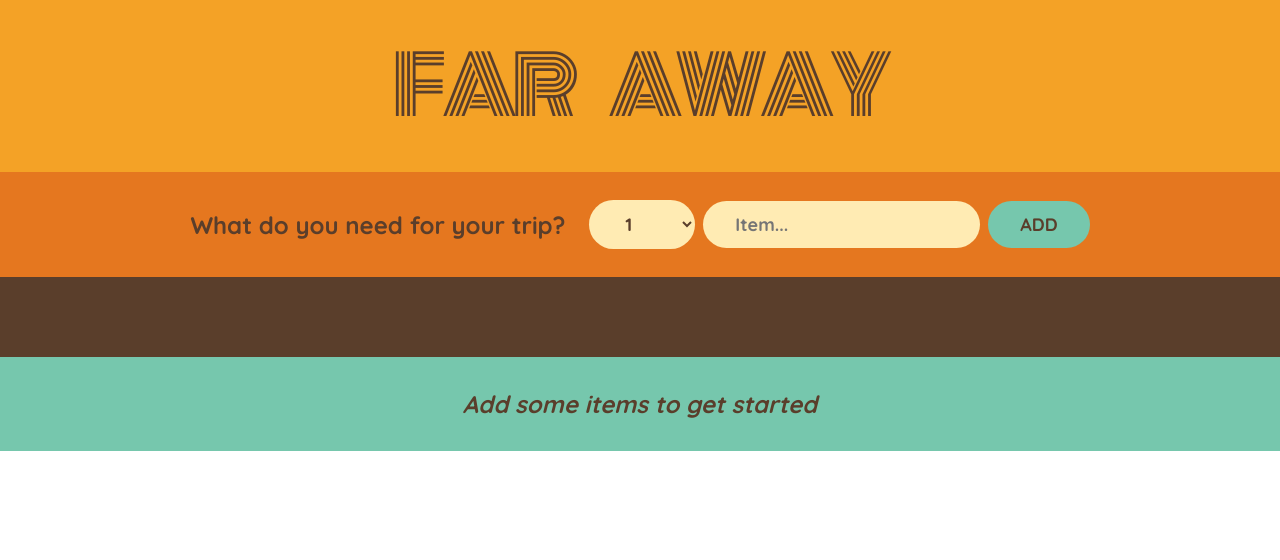
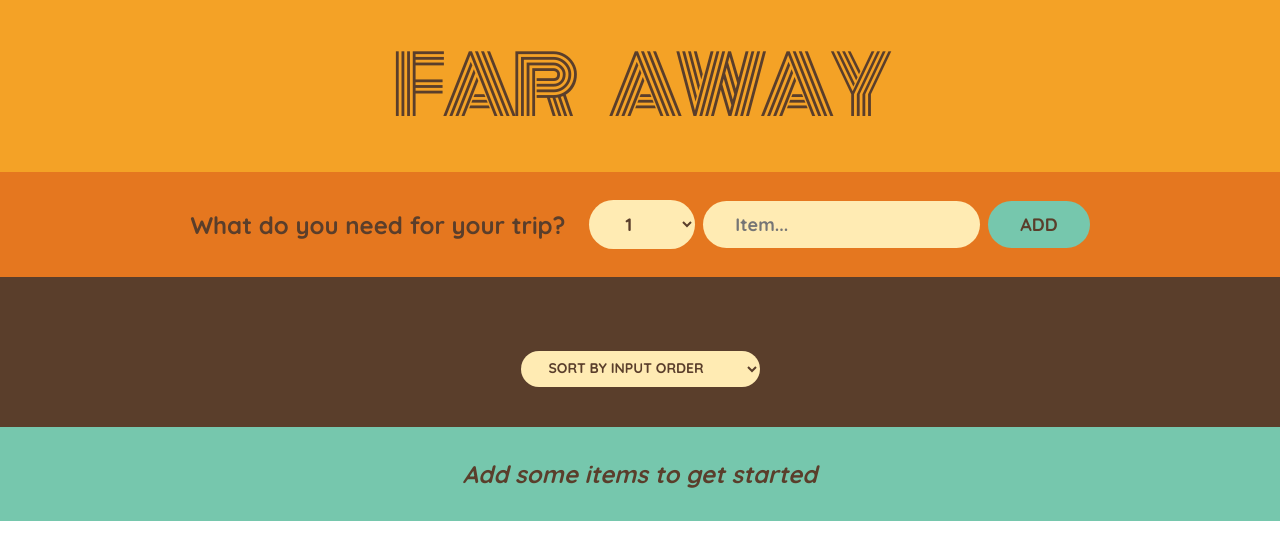
Before and after one commit to DevinCookcs/travel, a React (Create React App) app: page / in a window 1280 px wide. Shown: the top 560 px of the page. Built offline with nearby package versions, Linux system fonts and the light colour scheme.

Commit message:
added sorting drop down element and created sortBy state

```diff
--- a/src/App.js
+++ b/src/App.js
@@ -87,6 +87,8 @@
 }
 
 function PackingList({ items, onDeleteItem, onToggleItem }) {
+  const [sortBy, setSortBy] = useState("input");
+
   return (
     <div className="list">
       <ul>
@@ -99,6 +101,14 @@
           />
         ))}
       </ul>
+
+      <div className="actions">
+        <select value={sortBy} onChange={(e) => setSortBy(e.target.value)}>
+          <option value="input">Sort by input order</option>
+          <option value="description">Sort by description</option>
+          <option value="packed">Sort by packed status</option>
+        </select>
+      </div>
     </div>
   );
 }
```
